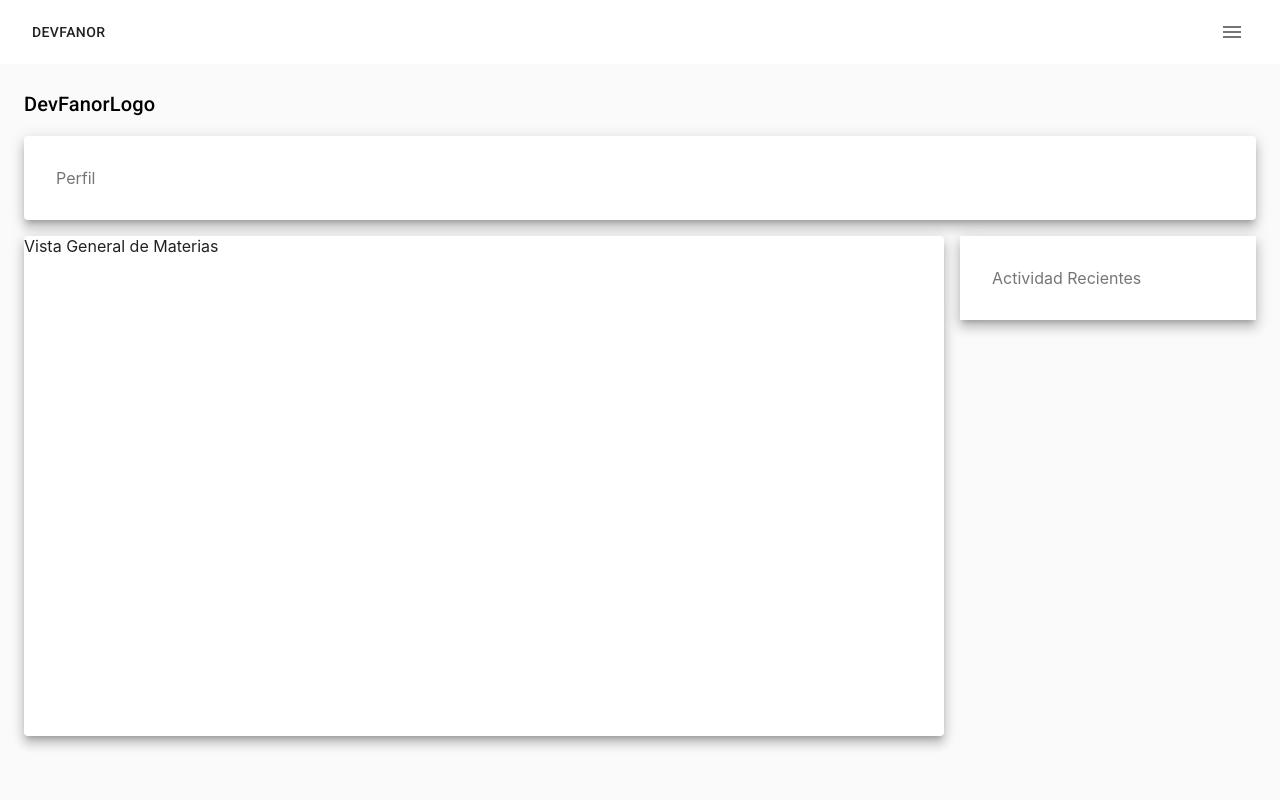
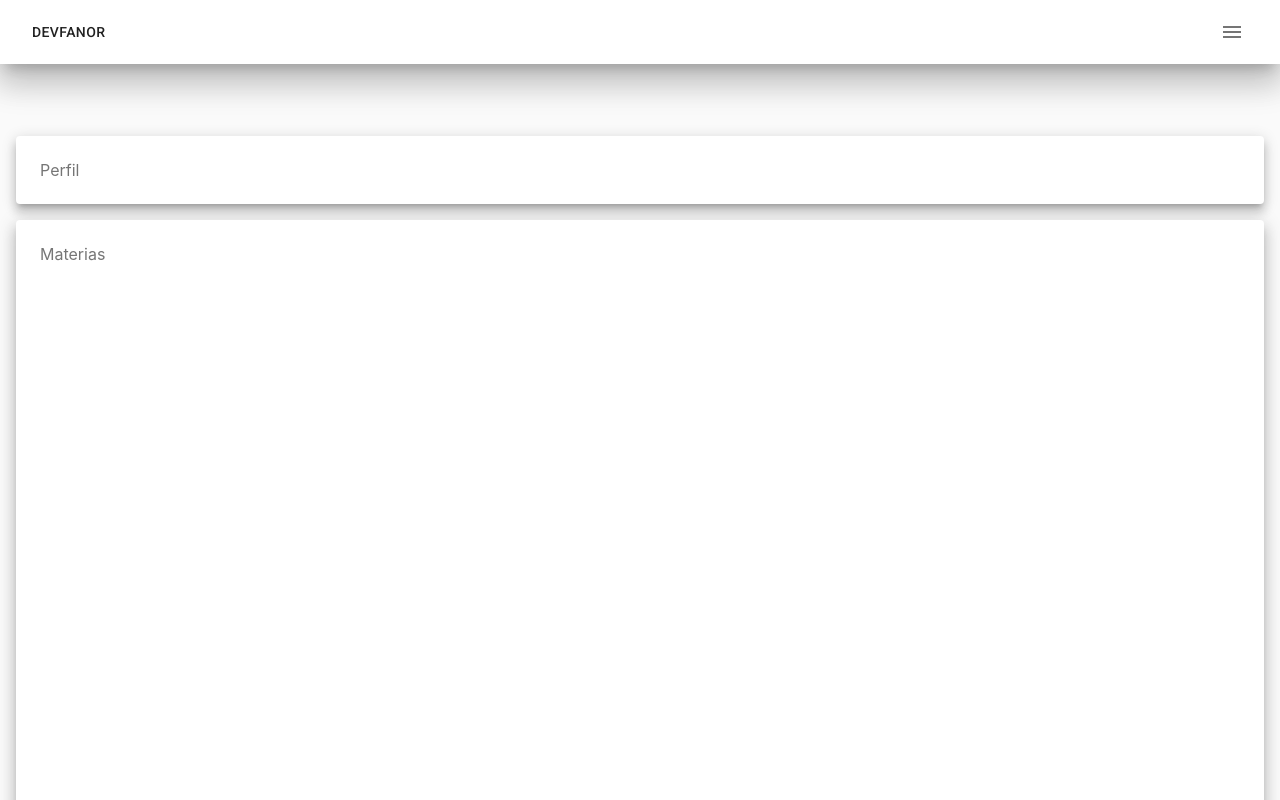
Before and after one commit to Fanor1990/react-admin-dashboard-javascript, a React (Create React App) app: page / in a window 1280 px wide. Shown: the top 800 px of the page. Built offline with nearby package versions, Linux system fonts and the light colour scheme.

Commit message:
alineandogrids

```diff
--- a/src/components/Cajitas.js
+++ b/src/components/Cajitas.js
@@ -1,60 +1,43 @@
 import React from "react";
-import { Grid, Box, Typography } from "@material-ui/core";
-import { makeStyles } from '@material-ui/core/styles';
-import Paper from '@material-ui/core/Paper';
+import { Grid, Box, Typography, Toolbar, Button } from "@material-ui/core";
+import { makeStyles } from "@material-ui/core/styles";
+import Paper from "@material-ui/core/Paper";
 const useStyles = makeStyles((theme) => ({
   root: {
     flexGrow: 1,
   },
   paper: {
-      padding: theme.spacing(4),
-      textAlign: 'left',
+    padding: theme.spacing(3),
+    textAlign: "left",
     color: theme.palette.text.secondary,
   },
 }));
 
 const Cajitas = () => {
+  const paperStyle = { height: "80vh" };
   const classes = useStyles();
   return (
-    <div className={classes.root}>
+
       <Grid container spacing={2}>
+        <Grid item xs={12}>
+          <Paper elevation={8} className={classes.paper}>
+            Perfil
+          </Paper>
+        </Grid>
 
         <Grid item xs={12}>
-          <Box
-            bgcolor="default.main"
-            color="default.contrastText"
-            textAlign="left"
-          >
-            <Typography variant="h6">DevFanorLogo</Typography>
-          </Box>
-        </Grid>
-        <Grid item xs={12}>
-
-          <Paper elevation={8} className={classes.paper}>Perfil
+          <Paper className={classes.paper} elevation={10} style={paperStyle}>
+            Materias
           </Paper>
         </Grid>
-        <Grid item xs={12} md={9}>
 
-          <Paper elevation={8}>Vista General de Materias
-          <Box
-            color="secondary.contrastText"
-            textAlign="left"
-            p={30}
-          ></Box>
+        <Grid item xs={12}>
+          <Paper elevation={8} className={classes.paper} square>
+            Eventos Proximos{" "}
           </Paper>
-
+        </Grid>
       </Grid>
 
-
-
-        <Grid item xs={12} md={3} >
-          <Paper  elevation={8} className={classes.paper} square>Actividad Recientes</Paper>
-        </Grid>
-
-
-
-      </Grid>
-    </div>
   );
 };
 
--- a/src/components/Contenedor.js
+++ b/src/components/Contenedor.js
@@ -1,7 +1,7 @@
 import React from "react";
 import { makeStyles } from "@material-ui/core/styles";
 import Cajon from "./Cajon";
-import { Hidden } from "@material-ui/core";
+import { Hidden, Box, Typography } from "@material-ui/core";
 import Navbar from "./Navbar";
 
 import Cajitas from "./Cajitas";
@@ -11,7 +11,7 @@ const estilos = makeStyles((theme) => ({
   content: {
     flexGrow: 1,
     backgroundColor: theme.palette.background.default,
-    padding: theme.spacing(3),
+    padding: theme.spacing(2),
   },
 }));
 
@@ -35,8 +35,11 @@ const Contenedor = () => {
       </Hidden>
 
       <div className={classes.content}>
-      <Cajitas />
+
+
         <div className={classes.toolbar}> </div>
+
+<Cajitas />
 
       </div>
     </>
--- a/src/components/Navbar.js
+++ b/src/components/Navbar.js
@@ -6,6 +6,7 @@ import Typography from '@material-ui/core/Typography';
 import Button from '@material-ui/core/Button';
 import IconButton from '@material-ui/core/IconButton';
 import MenuIcon from '@material-ui/icons/Menu';
+import Box from '@material-ui/core/Box';
 
 
 const estilos = makeStyles((theme) => ({
@@ -23,7 +24,7 @@ const Navbar = (props) => {
 
   return (
     <div className={classes.root} >
-      <AppBar position="static"  variant="contained" color="contained">
+      <AppBar   variant="contained" color="contained"  elevation={20}>
       <Toolbar>
 
 
@@ -33,8 +34,18 @@ const Navbar = (props) => {
           <IconButton edge="start"   variant="contained"aria-label="menu"  onClick={() => props.accionAbrir()} clone>
             <MenuIcon />
           </IconButton>
+
         </Toolbar>
+
       </AppBar>
+      <Box border={2}
+  bgcolor="primary.main"
+  color="primary.contrastText"
+  p={2}
+  textAlign="left"
+>
+  LOGO
+</Box>
     </div>
   );
 }
--- a/src/temaconfig.js
+++ b/src/temaconfig.js
@@ -1,14 +1,14 @@
 
 import { createTheme } from '@material-ui/core/styles';
 
-import { purple, green } from '@material-ui/core/colors';
+import { purple, green, orange } from '@material-ui/core/colors';
 
 
 const theme = createTheme({
   palette: {
     primary: {
 
-      main: green[200],
+      main: orange[500],
     },
     secondary: {
 
```
Also changed, not shown: src/dist/temaconfig.dev.js (added). Lines whose indentation alone changed are shown as unchanged.
